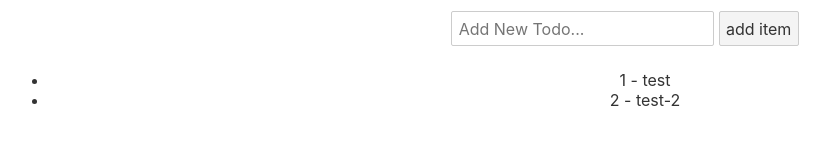
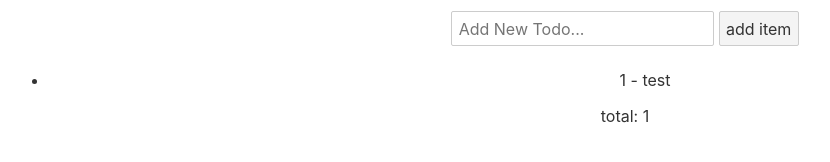
Before and after one commit to ken0619b/svelte-todo, a Svelte app: page / in a window 1280 px wide. Shown: the part 236-398 px from the top of the page, without its empty margins (15-845 px from the left). Built offline with nearby package versions, Linux system fonts and the light colour scheme.

Commit message:
add store

```diff
--- a/src/App.svelte
+++ b/src/App.svelte
@@ -1,31 +1,14 @@
 <script>
   import Header from "../components/Header.svelte";
-
-  // sample todo setup
-  let todos = [];
+  import { todos } from "./stores.js";
 
   // for new todo
-  let new_content = "";
+  let new_content;
 
-  // temp initialize
-  todos.push(
-    {
-      id: 1,
-      content: "test",
-      isDone: false,
-    },
-    {
-      id: 2,
-      content: "test-2",
-      isDone: true,
-    }
-  );
-
-  function addTodo() {
-    let new_id = todos.length + 1
-    todos = [...todos, { id: new_id, content: new_content, isDone: false }];
-
-    new_content = '';
+  const addTodo = () => {
+    let new_id = $todos.length + 1;
+    $todos = [...$todos, {id: new_id, content: new_content, isDone: false}]
+    new_content = "";
   }
 </script>
 
@@ -61,8 +44,9 @@
 
   <!-- // show todo-list -->
   <ul>
-    {#each todos as todo, id}
+    {#each $todos as todo, id}
       <li>{todo.id} - {todo.content}</li>
     {/each}
   </ul>
+  <p>total: {$todos.length}</p>
 </main>
--- /dev/null
+++ b/src/stores.js
@@ -0,0 +1,10 @@
+import { writable } from "svelte/store";
+
+// todo items
+export const todos = writable([
+  {
+    id: 1,
+    content: "test",
+    isDone: false,
+  },
+]);
```
